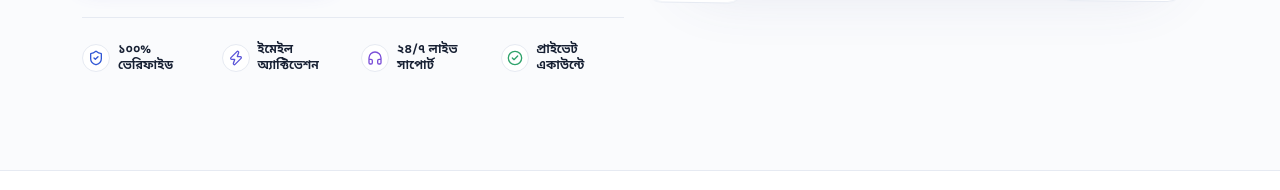
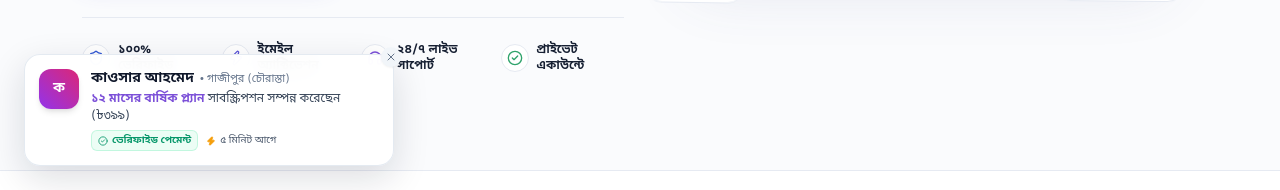
Before and after one commit to FahadIslam09/gemini-pro-landing-page, a Next.js app: page / in a window 1280 px wide. Shown: the part 610-800 px from the top of the page. Built offline with nearby package versions, Linux system fonts and the light colour scheme; no server answers; the database is empty.

Commit message:
feat: add real-time social proof live purchase toast notifications

```diff
--- a/src/app/page.tsx
+++ b/src/app/page.tsx
@@ -16,6 +16,7 @@ import FinalCta from "@/components/FinalCta";
 import CheckoutModal from "@/components/CheckoutModal";
 import StickyMobileBar from "@/components/StickyMobileBar";
 import Footer from "@/components/Footer";
+import LiveSalesNotification from "@/components/LiveSalesNotification";
 import { CheckCircle2 } from "lucide-react";
 
 export default function Home() {
@@ -113,6 +114,9 @@ export default function Home() {
           <span>{toastMessage}</span>
         </div>
       )}
+
+      {/* Dynamic Social Proof Live Sales Popup */}
+      <LiveSalesNotification price18m={price18m} />
     </main>
   );
 }
--- /dev/null
+++ b/src/components/LiveSalesNotification.tsx
@@ -0,0 +1,181 @@
+"use client";
+
+import React, { useState, useEffect } from "react";
+import { CheckCircle2, Zap, X } from "lucide-react";
+
+interface LiveSalesNotificationProps {
+  price18m?: number;
+}
+
+interface PurchaseNotification {
+  name: string;
+  location: string;
+  plan: string;
+  price: string;
+  timeAgo: string;
+  verified: boolean;
+  avatarColor: string;
+}
+
+const BUYERS = [
+  { name: "তানভীর আহমেদ", location: "ঢাকা (মিরপুর)" },
+  { name: "সাকিব আল হাসান", location: "চট্টগ্রাম (জিইসি)" },
+  { name: "মাহমুদুল হাসান", location: "ঢাকা (উত্তরা)" },
+  { name: "রাফসান জামান", location: "সিলেট সদর" },
+  { name: "নাজমুল হুদা", location: "রাজশাহী (বোয়ালিয়া)" },
+  { name: "আরিফুল ইসলাম", location: "ঢাকা (ধানমন্ডি)" },
+  { name: "ইশতিয়াক চৌধুরী", location: "খুলনা (খালিশপুর)" },
+  { name: "ফাহিম মুনতাসির", location: "ঢাকা (বনশ্রী)" },
+  { name: "মেহেদী হাসান", location: "রংপুর সদর" },
+  { name: "আহমেদ জুবায়ের", location: "ঢাকা (গুলশান)" },
+  { name: "তাসনিম জাহান", location: "চট্টগ্রাম (আগ্রাবাদ)" },
+  { name: "রায়হান কবির", location: "কুমিল্লা সদর" },
+  { name: "তাহমিদ রেজা", location: "ঢাকা (মোহাম্মদপুর)" },
+  { name: "নাবিল ফারহান", location: "ময়মনসিংহ সদর" },
+  { name: "হাসান মাহমুদ", location: "নারায়ণগঞ্জ" },
+  { name: "সায়মা আক্তার", location: "ঢাকা (বসুন্ধরা)" },
+  { name: "ইমরান হোসেন", location: "বরিশাল সদর" },
+  { name: "কাওসার আহমেদ", location: "গাজীপুর (চৌরাস্তা)" },
+];
+
+const TIME_AGOS = [
+  "এইমাত্র",
+  "১ মিনিট আগে",
+  "২ মিনিট আগে",
+  "৩ মিনিট আগে",
+  "৪ মিনিট আগে",
+  "৫ মিনিট আগে",
+  "৭ মিনিট আগে",
+];
+
+const AVATAR_COLORS = [
+  "bg-gradient-to-tr from-blue-600 to-indigo-600",
+  "bg-gradient-to-tr from-purple-600 to-pink-600",
+  "bg-gradient-to-tr from-emerald-600 to-teal-600",
+  "bg-gradient-to-tr from-amber-600 to-orange-600",
+  "bg-gradient-to-tr from-cyan-600 to-blue-600",
+];
+
+export default function LiveSalesNotification({ price18m = 299 }: LiveSalesNotificationProps) {
+  const [currentNotification, setCurrentNotification] = useState<PurchaseNotification | null>(null);
+  const [isVisible, setIsVisible] = useState(false);
+  const [isDismissed, setIsDismissed] = useState(false);
+
+  useEffect(() => {
+    if (isDismissed) return;
+
+    let hideTimeout: NodeJS.Timeout;
+
+    const showRandomNotification = () => {
+      const randomBuyer = BUYERS[Math.floor(Math.random() * BUYERS.length)];
+      const randomTime = TIME_AGOS[Math.floor(Math.random() * TIME_AGOS.length)];
+      const randomColor = AVATAR_COLORS[Math.floor(Math.random() * AVATAR_COLORS.length)];
+
+      // 80% chance of 18m mega plan, 15% 12m, 5% 1m
+      const rand = Math.random();
+      let plan = "১৮ মাসের মেগা অফার";
+      let price = `৳${price18m}`;
+      if (rand > 0.85) {
+        plan = "১২ মাসের বার্ষিক প্ল্যান";
+        price = "৳৩৯৯";
+      } else if (rand > 0.95) {
+        plan = "১ মাসের ট্রায়াল প্যাক";
+        price = "৳১৪৯";
+      }
+
+      setCurrentNotification({
+        name: randomBuyer.name,
+        location: randomBuyer.location,
+        plan,
+        price,
+        timeAgo: randomTime,
+        verified: true,
+        avatarColor: randomColor,
+      });
+      setIsVisible(true);
+
+      // Hide after 5.5 seconds
+      hideTimeout = setTimeout(() => {
+        setIsVisible(false);
+      }, 5500);
+    };
+
+    // First popup appears after 4 seconds of page visit
+    const initialTimer = setTimeout(() => {
+      showRandomNotification();
+    }, 4000);
+
+    // Repeat popup every 12 to 18 seconds
+    const intervalTimer = setInterval(() => {
+      showRandomNotification();
+    }, 14000);
+
+    return () => {
+      clearTimeout(initialTimer);
+      clearTimeout(hideTimeout);
+      clearInterval(intervalTimer);
+    };
+  }, [isDismissed, price18m]);
+
+  if (isDismissed || !currentNotification) return null;
+
+  return (
+    <div
+      className={`fixed bottom-20 sm:bottom-6 left-4 sm:left-6 z-40 max-w-[340px] sm:max-w-[370px] w-[calc(100%-2rem)] transition-all duration-500 ease-out transform ${
+        isVisible
+          ? "opacity-100 translate-y-0 scale-100"
+          : "opacity-0 translate-y-6 scale-95 pointer-events-none"
+      }`}
+    >
+      <div className="relative bg-white/95 backdrop-blur-md border border-slate-200/90 rounded-2xl p-3.5 shadow-[0_12px_36px_rgba(15,23,42,0.14)] flex items-start gap-3 group hover:shadow-2xl transition-all">
+        {/* Close Button */}
+        <button
+          type="button"
+          onClick={() => {
+            setIsVisible(false);
+            setIsDismissed(true);
+          }}
+          className="absolute -top-2 -right-2 w-5 h-5 bg-slate-100 hover:bg-slate-200 text-slate-500 hover:text-slate-800 rounded-full flex items-center justify-center text-xs shadow-sm transition-all cursor-pointer"
+          title="বন্ধ করুন"
+        >
+          <X className="w-3 h-3" />
+        </button>
+
+        {/* User Avatar Initial */}
+        <div
+          className={`w-10 h-10 rounded-xl ${currentNotification.avatarColor} text-white flex-shrink-0 flex items-center justify-center font-bold text-sm shadow-md font-bangla`}
+        >
+          {currentNotification.name.charAt(0)}
+        </div>
+
+        {/* Content */}
+        <div className="flex-1 min-w-0 pr-2">
+          <div className="flex items-center gap-1.5 mb-0.5">
+            <span className="font-bold text-xs sm:text-sm text-slate-900 truncate">
+              {currentNotification.name}
+            </span>
+            <span className="text-[11px] text-slate-500 font-normal">
+              • {currentNotification.location}
+            </span>
+          </div>
+
+          <p className="text-xs text-slate-700 leading-snug">
+            <span className="font-semibold text-brand-purple">{currentNotification.plan}</span>{" "}
+            সাবস্ক্রিপশন সম্পন্ন করেছেন ({currentNotification.price})
+          </p>
+
+          <div className="flex items-center gap-2 mt-1.5">
+            <span className="inline-flex items-center gap-1 text-[10px] font-semibold text-emerald-600 bg-emerald-50 border border-emerald-200/60 px-1.5 py-0.5 rounded-md">
+              <CheckCircle2 className="w-2.5 h-2.5" />
+              ভেরিফাইড পেমেন্ট
+            </span>
+            <span className="inline-flex items-center gap-1 text-[10px] text-slate-600 font-medium">
+              <Zap className="w-2.5 h-2.5 text-amber-500 fill-amber-500" />
+              {currentNotification.timeAgo}
+            </span>
+          </div>
+        </div>
+      </div>
+    </div>
+  );
+}
```
